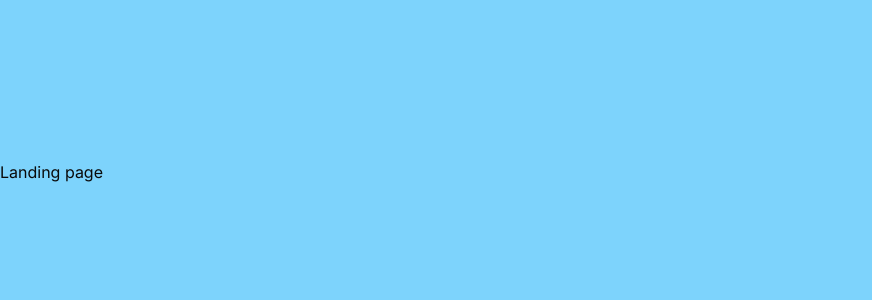
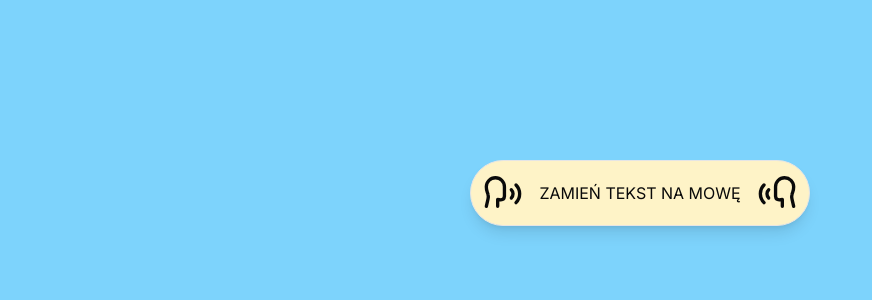
Before and after one commit to Elldrigar/na-regale, a Next.js app: page / in a window 1280 px wide. Shown: the top 300 px of the page, without its empty margins (0-872 px from the left). Built offline with nearby package versions, Linux system fonts and the light colour scheme.

Commit message:
WIP/landingPage

```diff
--- a/app/(landing)/page.tsx
+++ b/app/(landing)/page.tsx
@@ -1,5 +1,17 @@
+import { Speech } from 'lucide-react'
+
 const LandingPage = () => {
-    return <div>Landing page</div>
+    return (
+        <div className='flex flex-col items-center justify-center'>
+            <div className='flex flex-col items-center justify-center'>
+                <div className='text-b mb-4 flex items-center rounded-full border bg-amber-100 p-3 uppercase shadow-lg'>
+                    <Speech className='mr-4 h-10 w-10' />{' '}
+                    <p>Zamień tekst na mowę</p>
+                    <Speech className='ml-4 h-10 w-10 scale-x-[-1]' />
+                </div>
+            </div>
+        </div>
+    )
 }
 
 export default LandingPage
```
